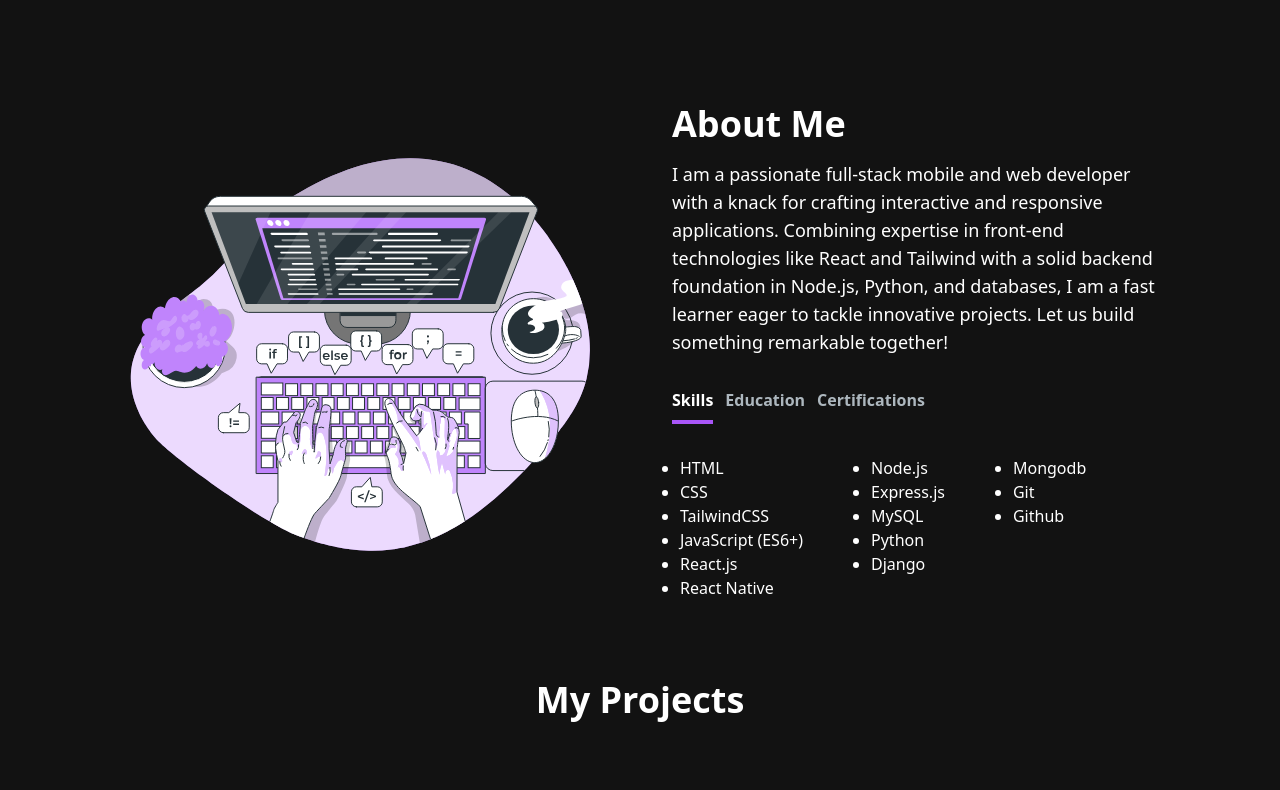
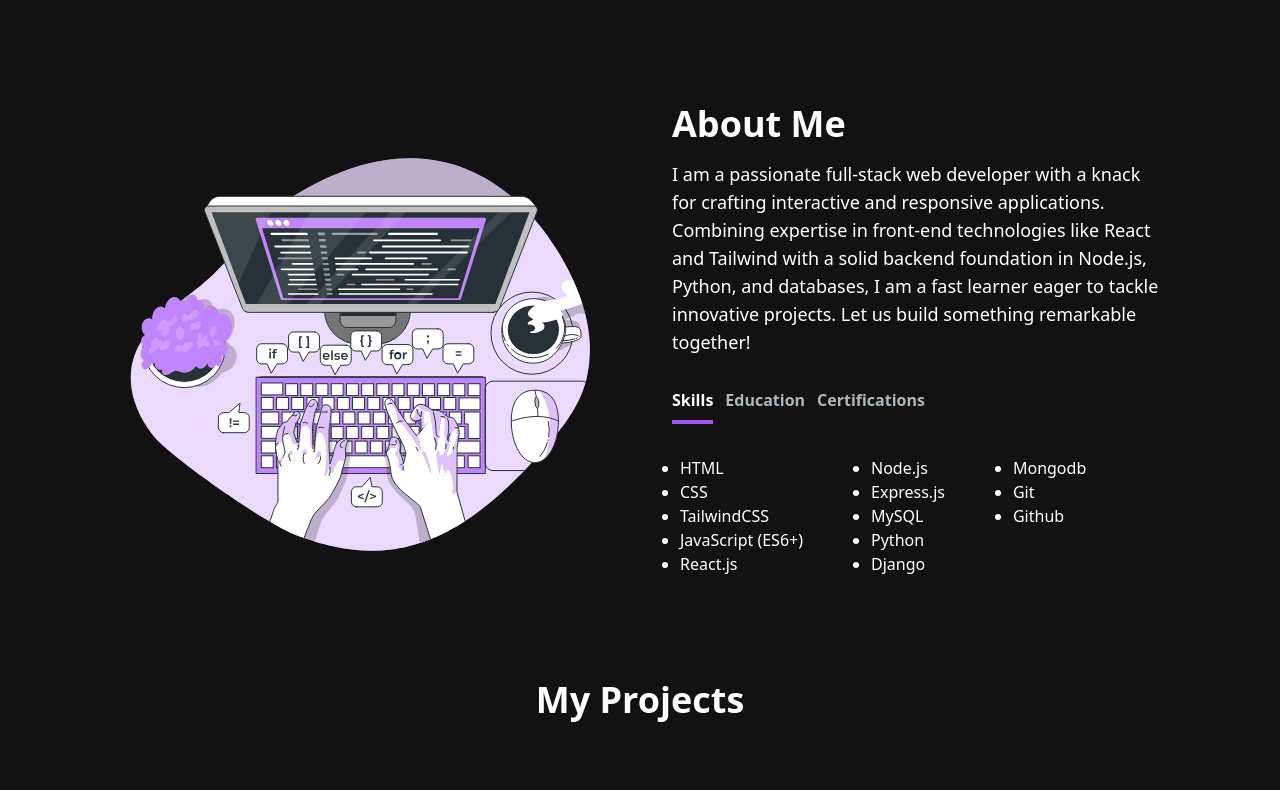
Before and after one commit to Esayas188/mysite, a React (Vite) app in the folder my-project/: page / in a window 1280 px wide. Shown: the part 650-1440 px from the top of the page. Built offline with nearby package versions, Linux system fonts and the light colour scheme.

Commit message:
coreection

```diff
--- a/my-project/src/components/AboutSection.jsx
+++ b/my-project/src/components/AboutSection.jsx
@@ -17,7 +17,7 @@ const TAB_DATA = [
         <li>TailwindCSS</li>
         <li>JavaScript (ES6+)</li>
         <li>React.js</li>
-        <li>React Native</li>
+
       </ul>
       <div className="  flex lg:flex-row lg:gap-[60px] flex-col">
         <ul className="list-disc pl-2">
@@ -88,7 +88,7 @@ const AboutSection = () => {
          className="mt-4 md:mt-0 text-left flex flex-col h-full">
           <h2 className="text-4xl font-bold text-white mb-4">About Me</h2>
           <p className="text-base lg:text-lg">
-          I am a passionate full-stack mobile and web developer with a knack for crafting interactive
+          I am a passionate full-stack web developer with a knack for crafting interactive
           and responsive applications. Combining expertise in front-end technologies like React and
           Tailwind with a solid backend foundation in Node.js, Python, and databases, I am a fast learner
           eager to tackle innovative projects. Let us build something remarkable together!
```
